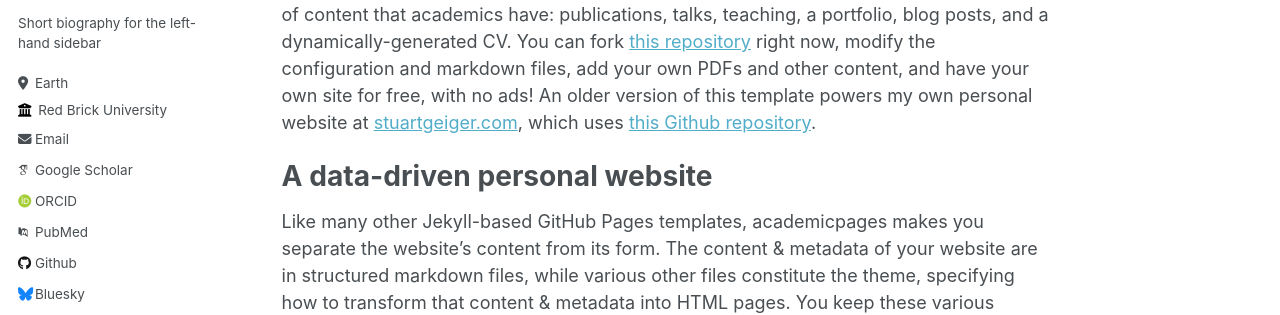
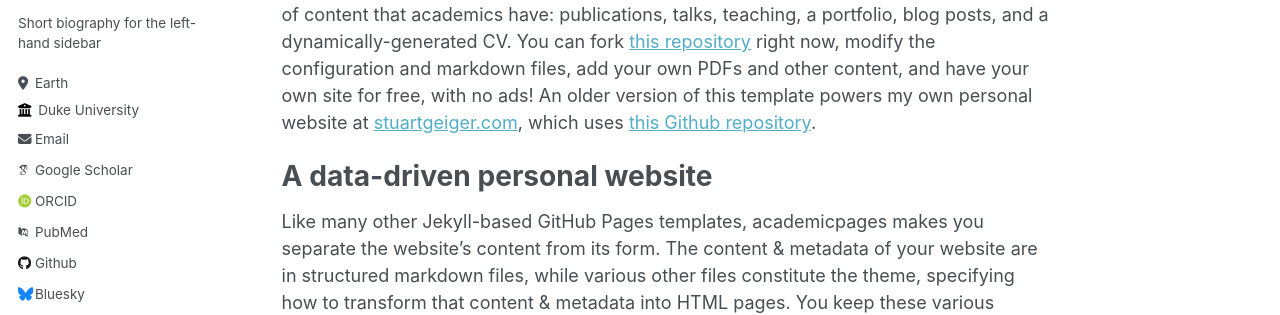
Before and after one commit to Aviemathelec1995/Avijit-Mandal.github.io, a Jekyll site: the page built from _pages/about.md, in a window 1280 px wide. Shown: the part 290-605 px from the top of the page. Built offline with Jekyll 4.4.1, drawn with Linux system fonts in a browser that asks for light colours; some web fonts are replaced.

Commit message:
Update _config.yml

```diff
--- a/_config.yml
+++ b/_config.yml
@@ -26,7 +26,7 @@ author:
   pronouns         : # example: "she/her"
   bio              : "Short biography for the left-hand sidebar"
   location         : "Earth"
-  employer         : "Red Brick University"
+  employer         : "Duke University"
   uri              : # URL
   email            : "none@example.org"
 
```
